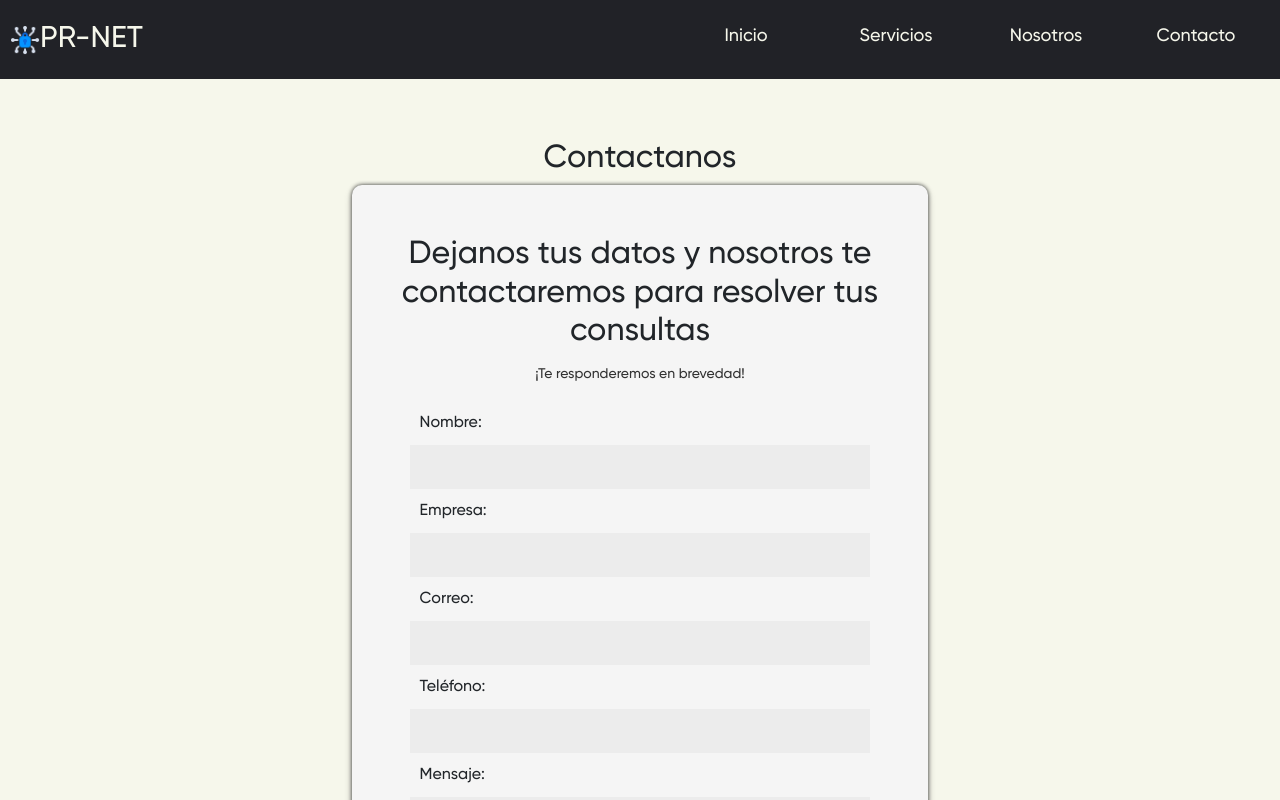
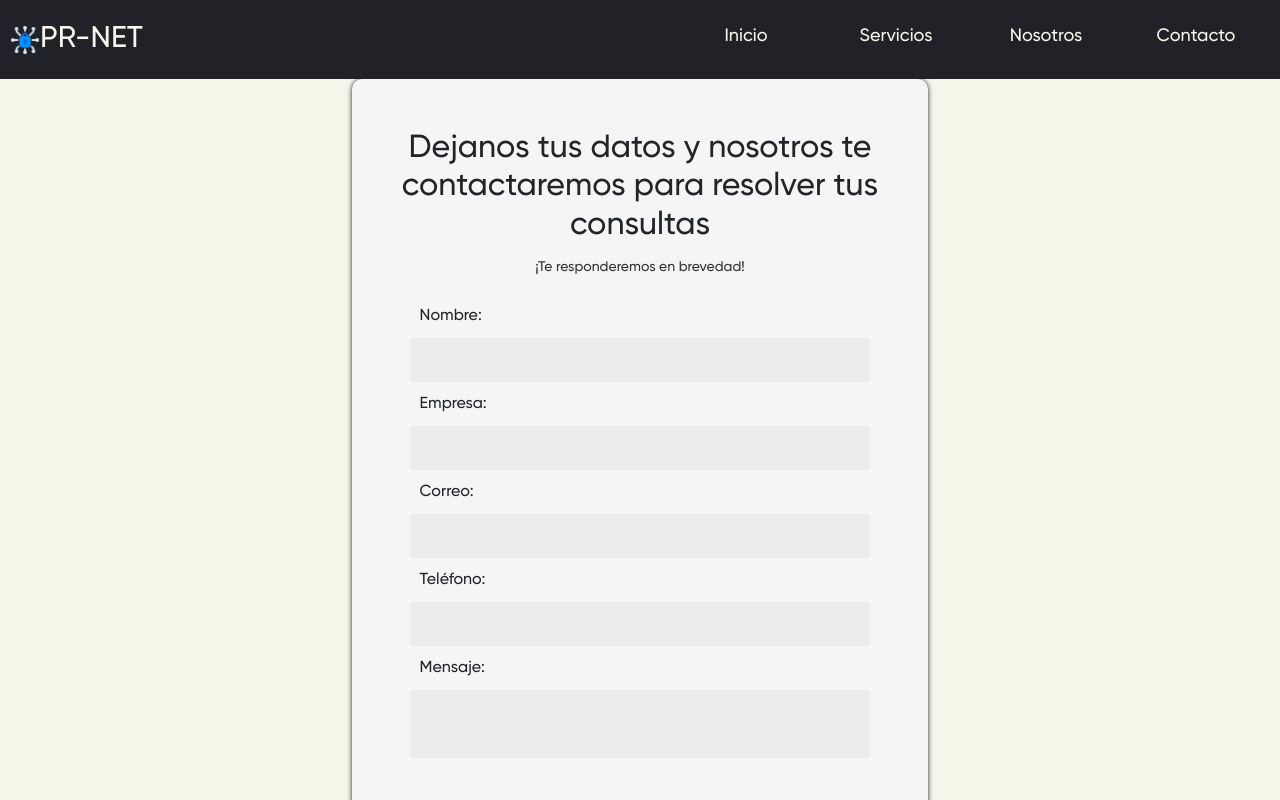
Before and after one commit to Zonorg/pr-net, a React (Vite) app: page /contact in a window 1280 px wide. Shown: the top 800 px of the page. Built offline with nearby package versions, Linux system fonts and the light colour scheme.

Commit message:
Contact padding 0

```diff
--- a/src/pages/Contact/Contact.jsx
+++ b/src/pages/Contact/Contact.jsx
@@ -30,7 +30,6 @@ const Contact = () => {
 
   return (
     <div className="contactDiv">
-      <h2>Contactanos</h2>
       <form ref={form} onSubmit={sendEmail} className="contactForm">
         <h2>Dejanos tus datos y nosotros te contactaremos para resolver tus consultas</h2>
         <p>¡Te responderemos en brevedad!</p>
--- a/src/pages/Contact/contact.css
+++ b/src/pages/Contact/contact.css
@@ -1,13 +1,10 @@
 .contactDiv {
-  margin: 30px 0;
+  margin: 0;
+  padding-bottom: 40px;
   display: flex;
   flex-direction: column;
   justify-content: center;
   align-items: center;
-}
-
-.contactDiv h2 {
-  padding: 0 20px;
 }
 
 .contactForm {
@@ -55,7 +52,7 @@ textarea {
   background-color: #444444;
 }
 
-.text-center{
+.text-center {
   display: flex;
   justify-content: center;
 }
@@ -63,6 +60,7 @@ textarea {
 @media screen and (max-width: 480px) {
   .contactDiv {
     margin: 0;
+    padding: 0;
   }
 
   .contactForm {
```
